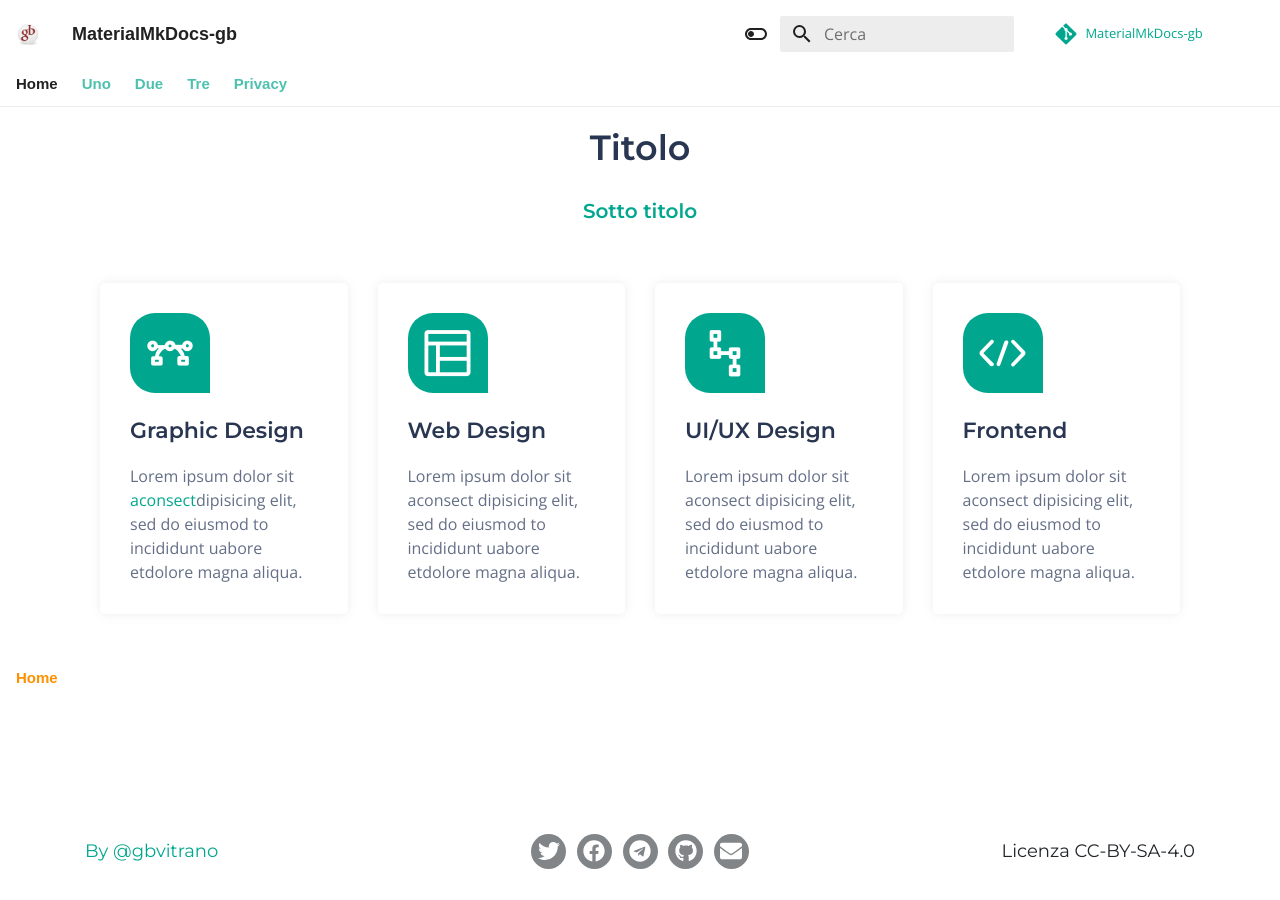
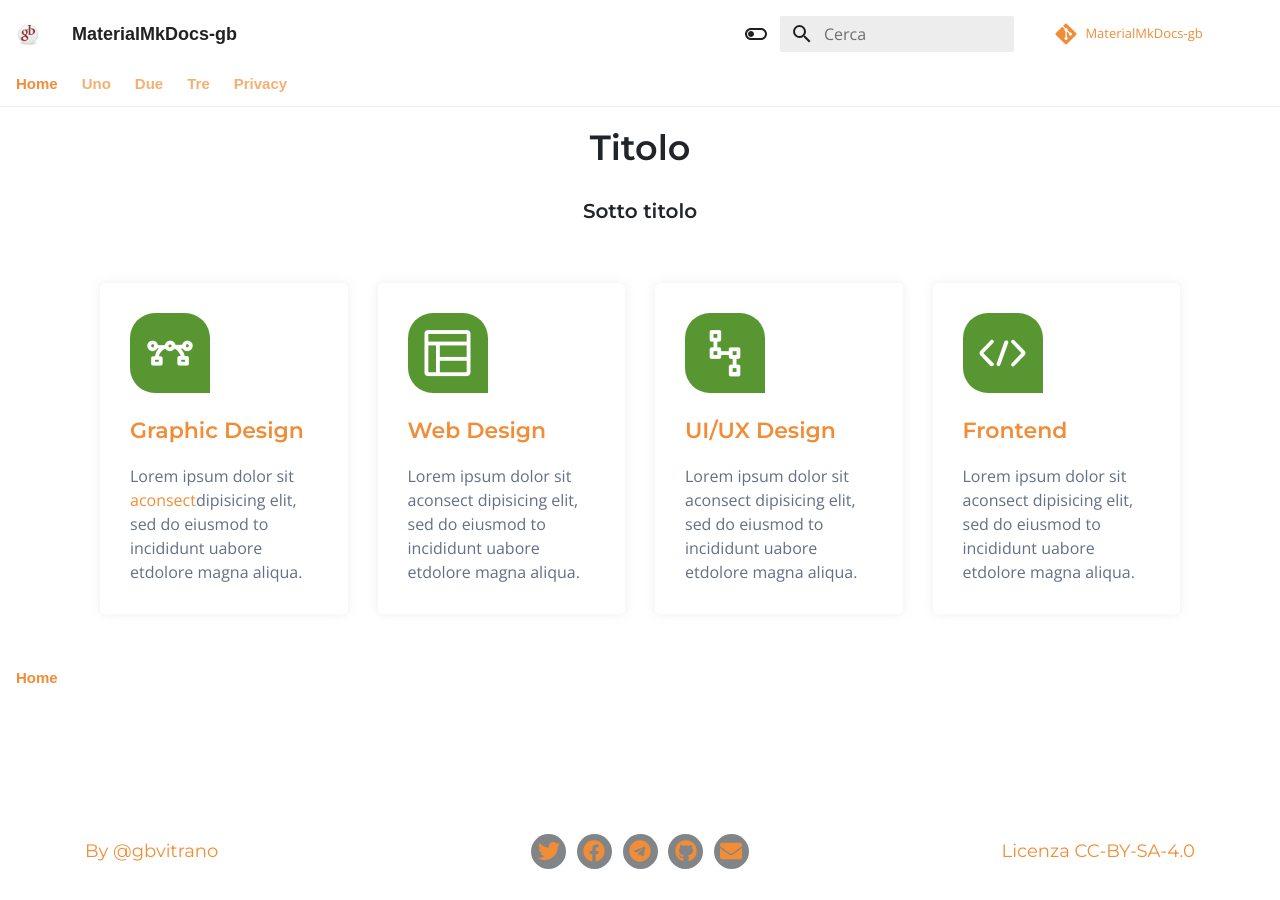
Before and after one commit to gbvitrano/MaterialMkDocs-gb, an MkDocs documentation site: the page built from docs/index.md, in a window 1280 px wide. Built offline with MkDocs 1.6.1 and Material for MkDocs 9.7.7, drawn with Linux system fonts in a browser that asks for light colours; nearby versions of some CDN libraries; some web fonts are replaced; library files that are not in the unit come from our copies; comment, search, counter and statistics services are not loaded.

Commit message:
Update style.css

```diff
--- a/docs/stylesheets/css/style.css
+++ b/docs/stylesheets/css/style.css
@@ -46,7 +46,7 @@
   outline: none; }
 
 a {
-  color: #00A78E; }
+  color: rgb(241 141 54 / 100%)!important; }
 
 a:focus,
 a:hover {
@@ -73,7 +73,7 @@
 h6 {
   font-family: "Montserrat", sans-serif;
   font-weight: 700;
-  color: #293651;
+  color: #212529;
   margin: 0px; }
 
 h1 {
@@ -137,7 +137,7 @@
   -ms-transition: all 0.4s ease-out 0s;
   -o-transition: all 0.4s ease-out 0s;
   transition: all 0.4s ease-out 0s;
-  background-color: #00A78E; }
+  background-color: #589632; }
   @media (max-width: 767px) {
     .main-btn {
       padding: 0 30px;
@@ -162,7 +162,7 @@
 .section_title .sub_title {
   font-size: 20px;
   font-weight: 600;
-  color: #00A78E; }
+  color: #212529; }
   @media (max-width: 767px) {
     .section_title .sub_title {
       font-size: 16px; } }
@@ -183,7 +183,7 @@
   padding-top: 10px; }
   .section_title .line li {
     display: inline-block;
-    background-color: #00A78E;
+    background-color: #589632;
     border-radius: 50px;
     height: 3px; }
     .section_title .line li:nth-of-type(1) {
@@ -259,7 +259,7 @@
       height: 100%;
       border-style: solid;
       /* Spinner Color */
-      border-color: #00A78E #00A78E #eceff8;
+      border-color: #589632 #589632 #eceff8;
       border-radius: 50%;
       border-width: 6px; }
     .preloader .loader .ytp-spinner-left .ytp-spinner-circle {
@@ -690,7 +690,7 @@
         color: #293651; }
         .navbar-nav .nav-item .sub-menu li a.active, .navbar-nav .nav-item .sub-menu li a:hover {
           padding-left: 25px;
-          color: #00A78E; }
+          color: #589632; }
 .navbar-nav .sub-nav-toggler {
   display: none; }
   @media only screen and (min-width: 768px) and (max-width: 991px) {
@@ -733,7 +733,7 @@
 .sticky .navbar-nav .nav-item a {
   color: #293651; }
 .sticky .navbar-nav .nav-item.active > a, .sticky .navbar-nav .nav-item:hover > a {
-  color: #00A78E; }
+  color: #589632; }
 
 /*===== HEADER HERO =====*/
 .header_hero {
@@ -779,7 +779,7 @@
         padding: 10px 10px;
         font-size: 16px; } }
     .header_social li a:hover {
-      color: #00A78E; }
+      color: #589632; }
 
 .header_hero_shape {
   position: absolute;
@@ -793,7 +793,7 @@
     content: '';
     width: 1000%;
     height: 100%;
-    background-color: #00A78E;
+    background-color: #589632;
     -webkit-transform: skewX(20deg);
     -moz-transform: skewX(20deg);
     -ms-transform: skewX(20deg);
@@ -805,7 +805,7 @@
 .header_hero_content .header_sub_title {
   font-size: 30px;
   font-weight: 600;
-  color: #00A78E;
+  color: #589632;
   letter-spacing: 4px; }
   @media (max-width: 767px) {
     .header_hero_content .header_sub_title {
@@ -847,8 +847,8 @@
   .about_image .about_shape {
     width: 404px;
     height: 525px;
-    border-left: 15px solid #00A78E;
-    border-bottom: 15px solid #00A78E;
+    border-left: 15px solid #589632;
+    border-bottom: 15px solid #589632;
     position: absolute;
     bottom: 0;
     left: 0;
@@ -866,7 +866,7 @@
       content: '';
       width: 15px;
       height: 85%;
-      background-color: #00A78E;
+      background-color: #589632;
       bottom: 0;
       right: 0; }
     .about_image .about_shape::after {
@@ -874,7 +874,7 @@
       content: '';
       width: 104%;
       height: 15px;
-      background-color: #00A78E;
+      background-color: #589632;
       top: 36px;
       right: -2px;
       -webkit-transform: rotate(11deg);
@@ -919,7 +919,7 @@
       left: 0;
       height: 9px;
       border-radius: 5px;
-      background-color: #00A78E;
+      background-color: #589632;
       -webkit-transition: all 2s ease-out 0s;
       -moz-transition: all 2s ease-out 0s;
       -ms-transition: all 2s ease-out 0s;
@@ -932,7 +932,7 @@
         width: 7px;
         height: 18px;
         background-color: #fff;
-        border: 2px solid #00A78E;
+        border: 2px solid #589632;
         top: -5px;
         right: 0; }
 
@@ -963,7 +963,7 @@
     line-height: 80px;
     text-align: center;
     font-size: 46px;
-    background-color: #00A78E;
+    background-color: #589632 ;
     color: #fff;
     border-radius: 25px;
     border-bottom-right-radius: 0;
@@ -1000,10 +1000,10 @@
       -o-transition: all 0.3s ease-out 0s;
       transition: all 0.3s ease-out 0s; }
   .single_service:hover {
-    background-color: #00A78E; }
+    background-color: #589632; }
     .single_service:hover .service_icon i {
       background-color: #fff;
-      color: #00A78E; }
+      color: #589632; }
     .single_service:hover .service_content .service_title a {
       color: #fff; }
     .single_service:hover .service_content p {
@@ -1030,7 +1030,7 @@
     opacity: 0.06; }
 
 .call_to_action_box {
-  background-color: #00A78E;
+  background-color: #589632;
   padding: 30px 60px 60px;
   border-radius: 10px;
   position: relative;
@@ -1090,7 +1090,7 @@
   .call_to_action_box .call_to_action_btn {
     margin-top: 30px; }
     .call_to_action_box .call_to_action_btn .main-btn {
-      color: #00A78E;
+      color: #589632;
       background-color: #fff; }
       .call_to_action_box .call_to_action_btn .main-btn:hover {
         background-color: rgba(255, 255, 255, 0.8); }
@@ -1118,7 +1118,7 @@
       -o-transition: all 0.3s ease-out 0s;
       transition: all 0.3s ease-out 0s; }
       .footer_content .footer_social li a:hover {
-        color: #00A78E; }
+        color: #589632; }
 .footer_content .email {
   font-size: 44px;
   font-weight: 600;
```
